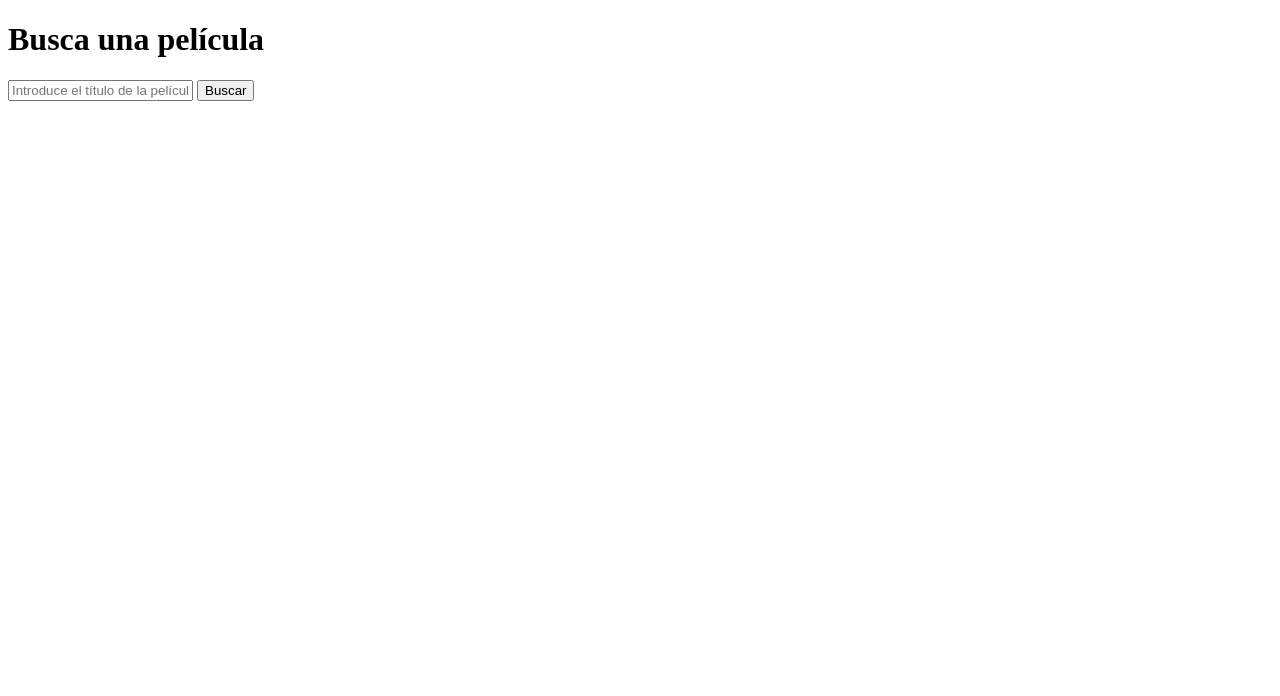
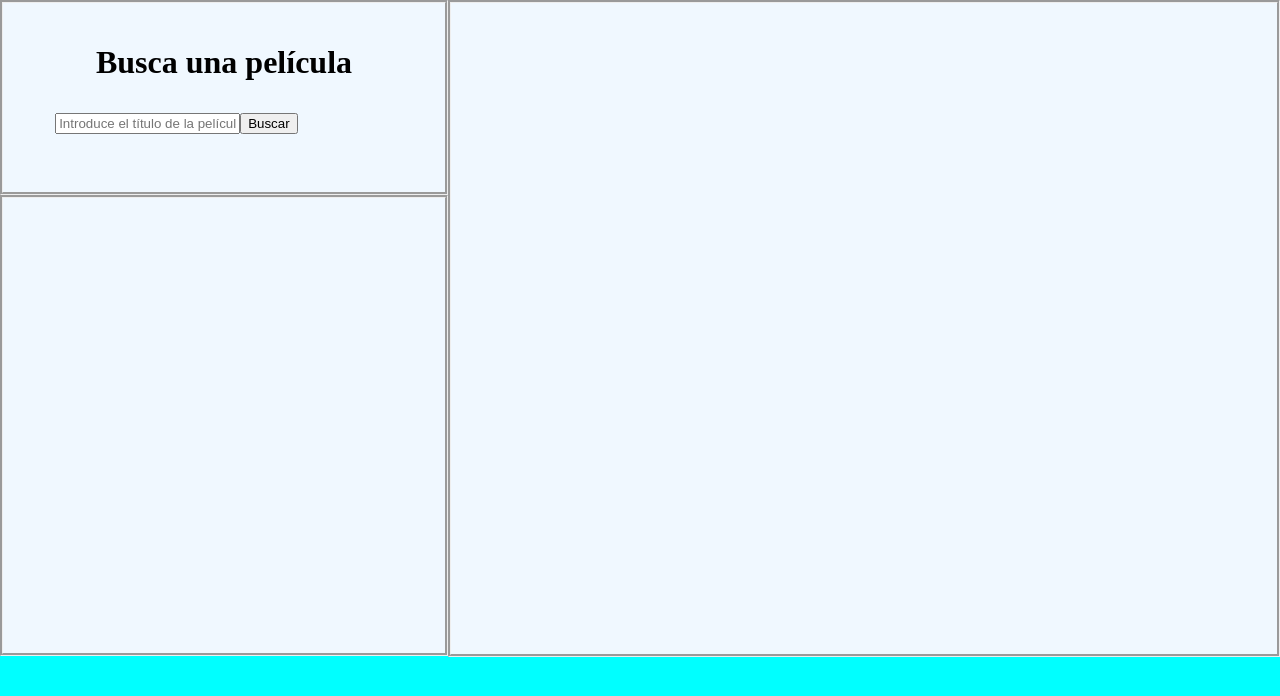
Before and after one commit to AsierSeno/STA-Grupo03, a plain HTML site: page index.html in a window 1280 px wide. Drawn offline with Linux system fonts and the light colour scheme.

```diff
--- a/index.html
+++ b/index.html
@@ -3,15 +3,29 @@
 <head>
     <meta charset="UTF-8">
     <meta name="viewport" content="width=device-width, initial-scale=1.0">
-    <title>Búsqueda de Películas</title>
-    <script defer src="script.js"></script>
+    <title>WEB STA</title>
+    <link rel="stylesheet" href="style.css">
 </head>
 <body>
-    <h1>Busca una película</h1>
-    <input type="text" id="titulo" placeholder="Introduce el título de la película">
-    <button id="buscarBtn">Buscar</button>
+    <div class="container">
+        <div id="izquierda">
+            <div id="Cabecera">
+                <div id="tit">
+                    <h1>Busca una película</h1>
+                </div>
+                <div id="busqueda">
+                    <input type="text" id="titulo" placeholder="Introduce el título de la película">
+                    <button id="buscarBtn">Buscar</button>
+                </div>
+            </div>
+            <div id="portada">
 
-    <div id="resultado"></div>
+            </div>
+        </div>
 
+        <div id="resultado"></div>
+    </div>
+
+    <script defer src="script.js"></script>
 </body>
 </html>
--- a/style.css
+++ b/style.css
@@ -1,3 +1,57 @@
-body{
-    background-color:aqua;
+body {
+    margin: 0;
+    background-color: aqua;
 }
+
+.container {
+    position: relative;
+    width: 100%;
+    height: 650px; /* O la altura deseada para ocupar toda la pantalla */
+    display: flex;
+}
+
+#izquierda{
+    width: 35%;
+    height: 100%;
+}
+
+#Cabecera {
+    background-color: aliceblue;
+    border-style: groove;
+
+    height: 30%; /* Ocupa toda la altura disponible */
+    padding: 20px; /* Espacio interno */
+    box-sizing: border-box; /* Incluye el padding y border en el ancho y alto del elemento */
+}
+
+#tit {
+    display: flex;
+    justify-content: center;
+    margin-bottom: 10px; /* Espacio entre el título y el contenedor de búsqueda */
+}
+
+#busqueda {
+    display: flex;
+    align-items: center;
+    margin-left: 8%;
+}
+
+#portada {
+    display: flex;
+    background-color: aliceblue;
+    border: groove;
+    height: 70%;
+
+}
+
+#resultado {
+    position: absolute;
+    border: groove;
+    top: 0;
+    right: 0;
+    width: 65%; /* Ocupa el resto del espacio disponible en la pantalla */
+    height: 101%; /* Ocupa toda la altura de la pantalla */
+    background-color: aliceblue;
+
+    box-sizing: border-box; /* Incluye el padding y border en el ancho y alto del elemento */
+}
```
